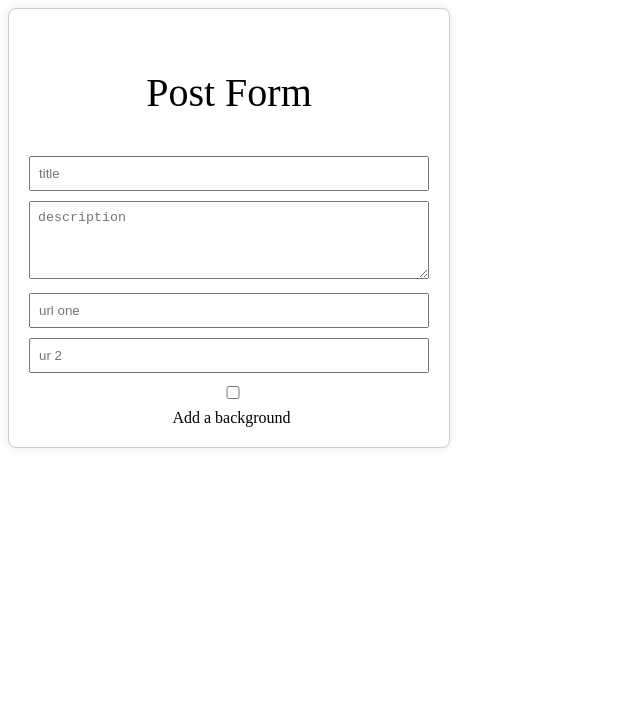
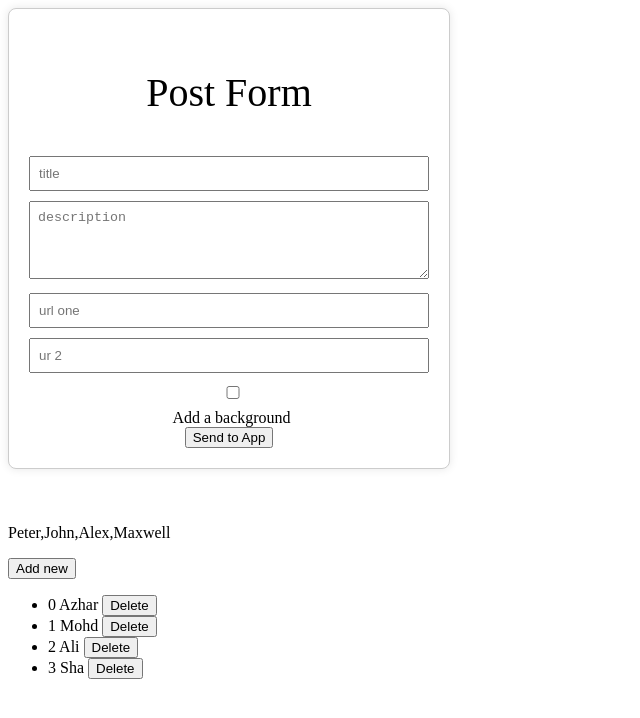
Before and after one commit to AzharAhmed-bot/angular-crash-course, an Angular app: page / in a window 1280 px wide. Shown: the top 718 px of the page, without its empty margins (0-640 px from the left). Built offline with nearby package versions, Linux system fonts and the light colour scheme.

Commit message:
✅ Learnt on ngFor for arrays

```diff
--- a/src/app/app.component.html
+++ b/src/app/app.component.html
@@ -7,11 +7,27 @@
 <!-- You have to put this in order for the component to appear -->
 <!-- <app-post [fromParent]='parentMessage' (messageEvent)='receiveMessage($event)'></app-post> -->
 
-<app-post></app-post>
+<app-post (messageEvent)="receiveMessage($event)"></app-post>
+
 
 <!-- Interpolation -->
 <p>{{fromChildOutPut}}</p>
 
+
+<p>{{postArray}}</p>
+
+<button (click)="addNew()">Add new</button>
+
+
+<ul>
+    <li *ngFor="let post of objArray; let i=index">
+        {{i}}
+        {{post.name}}
+
+
+        <button (click)="onDelete(i)">Delete</button>
+    </li>
+</ul>
 <!-- property binding -->
 <!-- <img [src]="imgUrl" alt="My image"> -->
 
--- a/src/app/app.component.ts
+++ b/src/app/app.component.ts
@@ -10,11 +10,22 @@ export class AppComponent implements AfterViewInit {
   title = 'angular-intro';
   parentMessage:string="Message TO MY  CHILD!";
   message:string | undefined;
+  receivedTitle: string | undefined;
   fromChildOutPut:string | undefined;
   imgUrl:string='https://cdn.pixabay.com/photo/2016/11/13/19/43/logo-1821863_1280.png';
   bool:boolean=true;
   userName:any;
   textValue:String="This is one way data binding"
+
+  postArray:Array<string>=["Peter","John","Alex","Maxwell"]
+  objArray:Array<any>=[
+    {id:1,name:"Azhar"},
+    {id:2,name:"Mohd"},
+    {id:3,name:"Ali"},
+    {id:4,name:"Sha"},
+
+  ]
+
 
 
 
@@ -23,6 +34,11 @@ export class AppComponent implements AfterViewInit {
  //Undefined coz the child views have not been loaded yet.
   constructor(){
     console.log(this.childComp)
+
+    for(let i=0; i<this.postArray.length ;i++ ){
+      console.log(this.postArray[i])
+    }
+
   }
   ngAfterViewInit() {
     console.log(this.childComp)
@@ -33,8 +49,8 @@ export class AppComponent implements AfterViewInit {
   }
 
   receiveMessage($event: any){
-    this.fromChildOutPut=$event;
-     console.log($event)
+    this.receivedTitle = $event;
+    console.log(this.receivedTitle);
   }
   buttonClick(){
     this.bool=!this.bool;
@@ -47,6 +63,13 @@ export class AppComponent implements AfterViewInit {
   onClick(){
     console.log(this.textValue)
   }
+  addNew(){
+    this.objArray.push(this.receivedTitle)
+  }
+  onDelete(index: any){
+    this.objArray.splice(index,1);
+
+  }
 
 
 }
--- a/src/app/post/post.component.html
+++ b/src/app/post/post.component.html
@@ -9,7 +9,7 @@
       <label for="checkbox" (click)="handleBgChange()">Add a background</label>
     </div>
 
-
+    <button (click)="sendMessage()">Send to App</button>
   </div>
 
   <h1 [style.backgroundColor]="check ? 'yellow':'white'">{{myTitle}}</h1>
--- a/src/app/post/post.component.ts
+++ b/src/app/post/post.component.ts
@@ -38,9 +38,9 @@ export class PostComponent   {
   }
 
 
-  // sendMessage(){
-  //   this.messageEvent.emit(this.outPutChildMessage)
-  // }
+  sendMessage(){
+    this.messageEvent.emit(this.myTitle)
+  }
 
   // receiveMessage($event:any){
   //   console.log($event);
```
